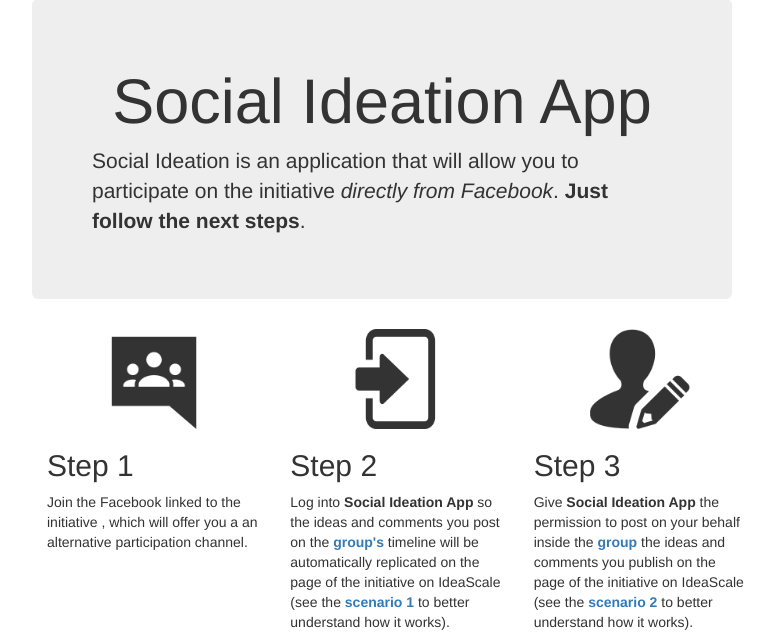
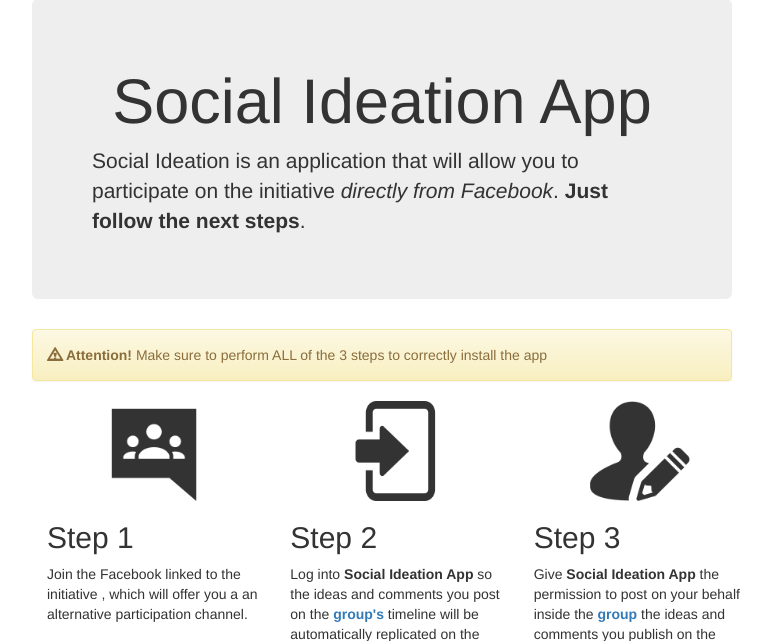
Before and after one commit to joausaga/social-ideation, a Django app: template app/templates/app/index.html in a window 1280 px wide. Shown: the part 81-722 px from the top of the page, without its empty margins (258-1033 px from the left). Run offline with Django 3.2, Linux system fonts and the light colour scheme; the template is opened without the code that fills it, so the values that code supplies are empty; parts of the project's set-up code (start-up, migrations or seed data) failed here and were passed over; some libraries are stand-ins or nearby versions.

Commit message:
Improve login page

```diff
--- a/app/templates/app/index.html
+++ b/app/templates/app/index.html
@@ -120,6 +120,11 @@
             </button>
         </div>
         <p id="status"></p> -->
+      </div>
+      <div class="alert alert-warning" role="alert">
+            <span class="glyphicon glyphicon-warning-sign" aria-hidden="true"></span>
+            <b>{% trans "Attention!" %}</b>
+            {% trans "Make sure to perform ALL of the 3 steps to correctly install the app" %}
       </div>
       <div id="how-to-use" class="container">
         <div class="row">
```
Also changed, not shown: locale/es/LC_MESSAGES/django.po, 1 other file.
